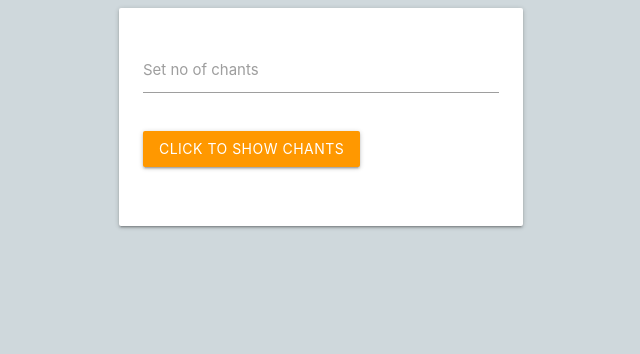
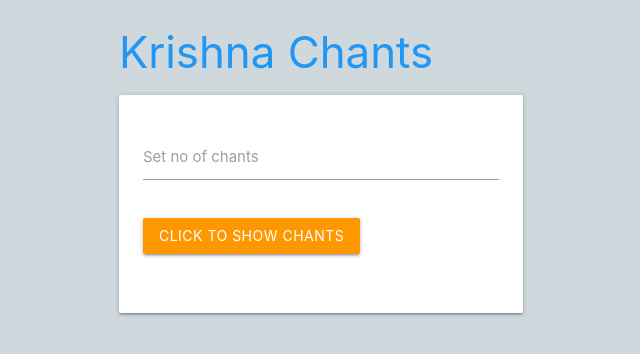
Before and after one commit to Raghu2407/chants, a plain HTML site: page index.html in a window 1280 px wide. Shown: the whole page, without its empty margins (319-959 px from the left). Drawn offline with nearby package versions, Linux system fonts and the light colour scheme.

Commit message:
Add files via upload

```diff
--- a/index.html
+++ b/index.html
@@ -8,7 +8,7 @@
   />
   <link rel="stylesheet" href="css/materialize.min.css" />
   <link rel="stylesheet" href="css/raghu.css" />
-  <title>Assignment</title>
+  <title>Krishna Chants</title>
   <style>
     .tabs .indicator {
       position: absolute;
@@ -94,6 +94,7 @@
 <body class="blue-grey lighten-4">
   <div class="row">
     <div class="col s12 m4 l4 offset-l4">
+      <h3 class="blue-text">Krishna Chants</h3>
       <div class="card-panel">
         <form method="POST">
           <div class="row">
```
